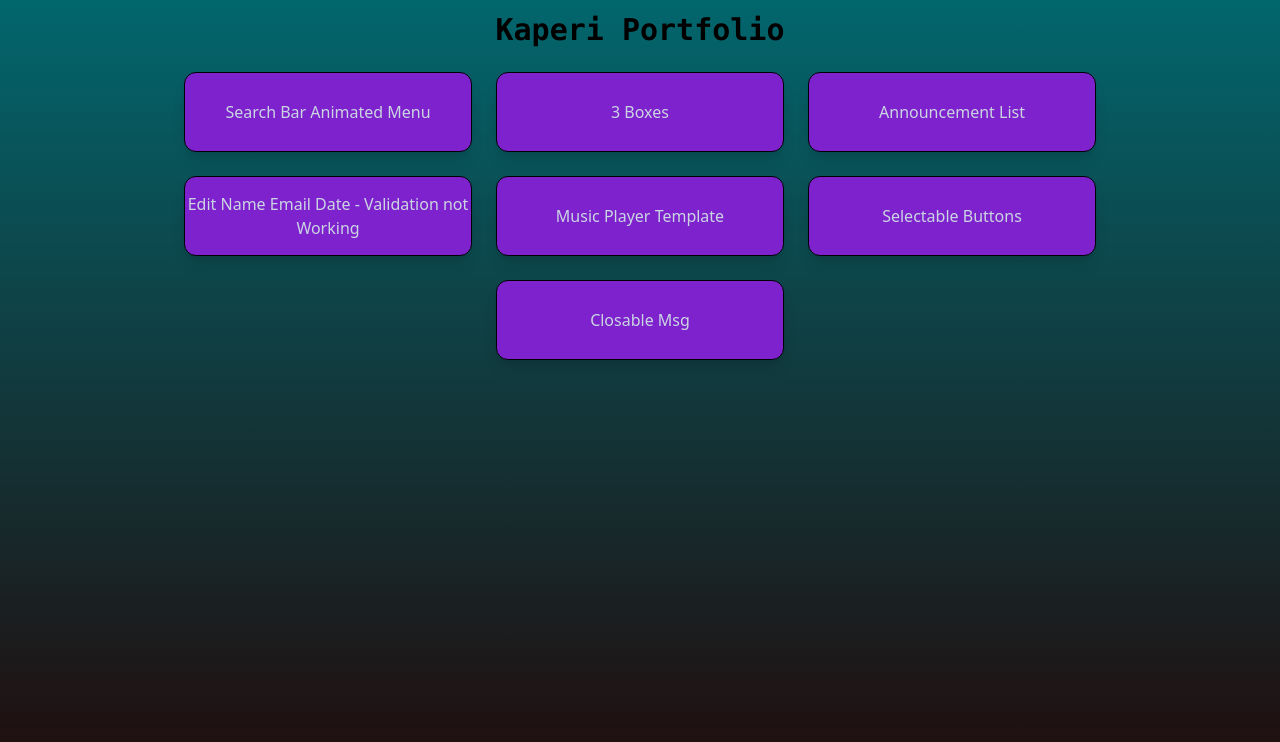
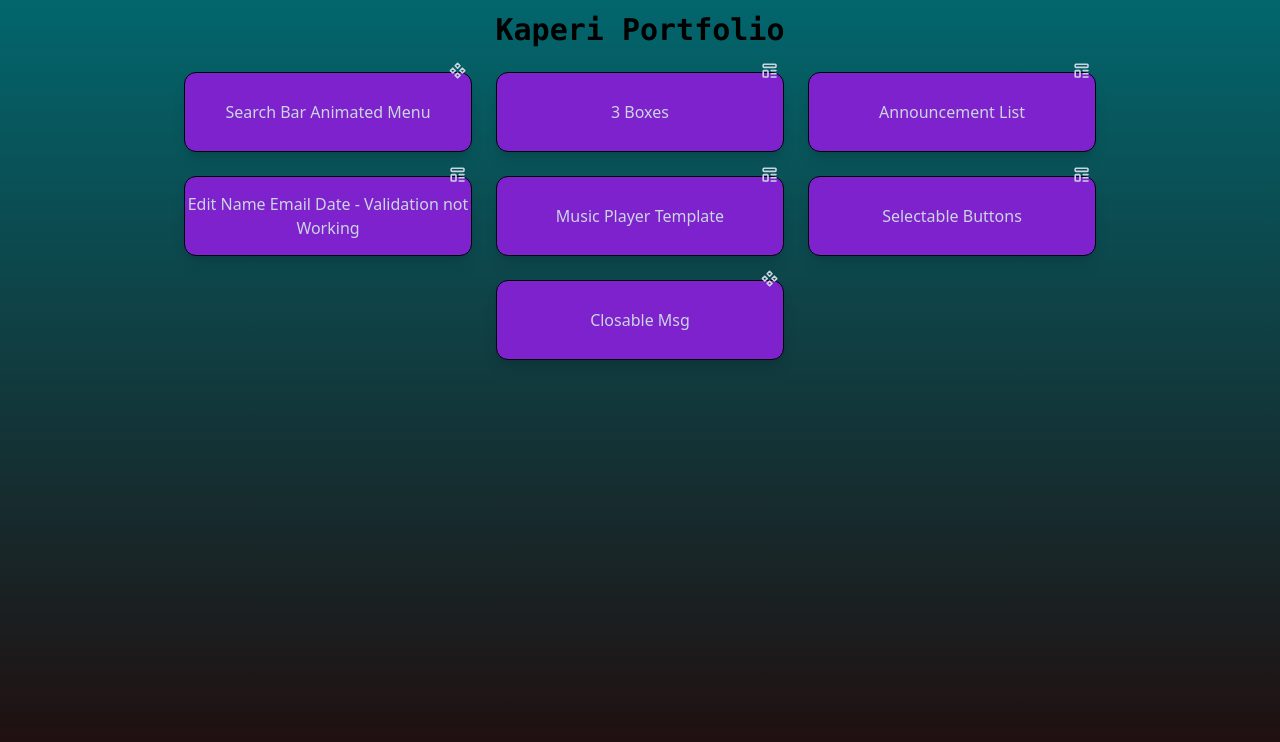
Before and after one commit to captainkapnap/kapericom, a Next.js app: page / in a window 1280 px wide. Shown: the top 742 px of the page. Built offline with nearby package versions, Linux system fonts and the light colour scheme.

Commit message:
trying animation

```diff
--- a/src/pages/components/icons.tsx
+++ b/src/pages/components/icons.tsx
@@ -1,6 +1,6 @@
 import React from 'react';
 type IcTProps = {
-    icons: "check" | "checks" | "x" | "chevronUp" | "chevronDown" | "search" | "dots" | "home" | "flame" | "library";
+    icons: "components" | "template" | "check" | "checks" | "x" | "chevronUp" | "chevronDown" | "search" | "dots" | "home" | "flame" | "library";
     classNameCustom?: string;
   };
 
@@ -85,17 +85,38 @@ function IcT({icons, classNameCustom}: IcTProps): JSX.Element | null {
                 <path d="M5 12l5 5l10 -10"></path>
             </svg>
         )
+    } else if (icons === "components") {
+        return (
+<svg xmlns="http://www.w3.org/2000/svg" className={classNameCustom ?? undefined} width="24" height="24" viewBox="0 0 24 24" strokeWidth="2" stroke="currentColor" fill="none" strokeLinecap="round" strokeLinejoin="round">
+   <path stroke="none" d="M0 0h24v24H0z" fill="none"></path>
+   <path d="M3 12l3 3l3 -3l-3 -3z"></path>
+   <path d="M15 12l3 3l3 -3l-3 -3z"></path>
+   <path d="M9 6l3 3l3 -3l-3 -3z"></path>
+   <path d="M9 18l3 3l3 -3l-3 -3z"></path>
+</svg>
+        )
+    } else if (icons === "template") {
+        return (
+            <svg xmlns="http://www.w3.org/2000/svg" className={classNameCustom ?? undefined} width="24" height="24" viewBox="0 0 24 24" strokeWidth="2" stroke="currentColor" fill="none" strokeLinecap="round" strokeLinejoin="round">
+                <path stroke="none" d="M0 0h24v24H0z" fill="none"></path>
+                <path d="M4 4m0 1a1 1 0 0 1 1 -1h14a1 1 0 0 1 1 1v2a1 1 0 0 1 -1 1h-14a1 1 0 0 1 -1 -1z"></path>
+                <path d="M4 12m0 1a1 1 0 0 1 1 -1h4a1 1 0 0 1 1 1v6a1 1 0 0 1 -1 1h-4a1 1 0 0 1 -1 -1z"></path>
+                <path d="M14 12l6 0"></path>
+                <path d="M14 16l6 0"></path>
+                <path d="M14 20l6 0"></path>
+            </svg>
+
+        )
     }
-
-
     return(null);
 }
 
 export default IcT;
 
+/*
+} else if (icons === "") {
+    return (
 
-// } else if (icons === "") {
-//     return (
-
-//     )
-// }
+    )
+}
+*/
--- a/src/pages/components/portfolio.tsx
+++ b/src/pages/components/portfolio.tsx
@@ -1,5 +1,6 @@
 import { listOfPages } from "~/utils/pages";
 import Link from "next/link";
+import IcT from "./icons";
 
 
 function KaperiPortfolio() {
@@ -13,7 +14,14 @@ function KaperiPortfolio() {
     return (
         <div className='text-slate-300 flex flex-wrap w-[90%] justify-center items-center'>
             {listOfPages.map((event, index) => (
-                <div className='bg-purple-700 hover:bg-cyan-600 hover:font-semibold rounded-xl text-center m-3 h-20 w-[25%] border-black border shadow-lg flex justify-center items-center' key={index}>
+                <div className='relative bg-purple-700 hover:bg-cyan-600 hover:font-semibold rounded-xl text-center m-3 h-20 w-[25%] border-black border shadow-lg flex justify-center items-center' key={index}>
+                    <div className='absolute right-1 -top-3'>
+                        {event.type === "Component" ?
+                            <IcT icons="components" classNameCustom="h-[1.2rem] w-[1.2rem]" />
+                         :
+                            <IcT icons="template" classNameCustom="h-[1.2rem] w-[1.2rem]" />
+                         }
+                    </div>
                     <Link href={event.type === "Component" ? `/portfolio/components/${event.fileName.slice(0,-4)}` :  `/portfolio/templates/${event.fileName.slice(0,-4)}`} key={index}>
                         {event.title}
                     </Link>
--- a/src/pages/portfolio/components/popup-msg-canClose.tsx
+++ b/src/pages/portfolio/components/popup-msg-canClose.tsx
@@ -1,4 +1,4 @@
-import { MouseEventHandler, useState } from "react";
+import { MouseEventHandler, useEffect, useState } from "react";
 import IcT from "~/pages/components/icons";
 
 type Messages = { msg2: string | null | undefined, type: 'Confirmation' | 'Error' | 'Success' | null | undefined, errorMsg: string | null | undefined}[]
@@ -12,6 +12,7 @@ const messages: Messages = [
 function ICodeThis() {
     // ================ STATE ================
     const [activeMsg, setActiveMsg] = useState<Messages>([{msg2: null, type: null, errorMsg: null}]);
+    const [bgColor, setBgColor] = useState<string>();
 
     // ================ HELPERS ================
     function handleButton(msg2display: number) {
@@ -25,36 +26,57 @@ function ICodeThis() {
         }
     }
 
-    // ================ LIFECYCLE ================
+    function ShowMessage() {
 
-
-    // ================ RETURN ================
         return (
-      <div id="toggleDarkDiv" className="dark">
-        <div id="bodyDiv" className="bg-slate-100 min-h-screen flex justify-center items-center">
-            <div className='relative bg-blue-700 h-[80dvh] w-[80%] max:w-20 flex justify-center items-center rounded-lg shadow-xl drop-shadow-lg'>
-                <div className='bg-sky-500 w-[90%] h-[10%] rounded-md flex items-center' id="container">
-                    <div className="" id="icon">
+            <div className={`${bgColor} animate-left-out w-[90%] h-[10%] rounded-md flex items-center`} id="container">
+            <div className="h-full w-[5%] items-center flex pl-2" id="icon">
+                {activeMsg[0]?.type === "Success" && (
                         <IcT icons="check" classNameCustom="h-4 w-4" />
+                        )}
             </div>
-                    <div className="" id="msg">
-                        <small>
+            <div className="h-full w-[70%] items-center flex" id="msg">
+                <small className='pl-3'>
                     {activeMsg[0]?.msg2}
                 </small>
             </div>
-                    <div className="" id="errorMsg">
+            <div className="h-full w-[15%] flex items-center italic justify-end" id="errorMsg">
                 <small>
                     {activeMsg[0]?.errorMsg && (
                         activeMsg[0].errorMsg
                     )}
                 </small>
             </div>
-                    <div className="" id="close">
-                        <button className=''>
+            <div className="h-full w-[10%]  flex items-center justify-end pr-2" id="close">
+                <button className='hover:text-slate-200 transition-colors duration-300'>
                     <IcT icons="x" classNameCustom="h-4 w-4"/>
                 </button>
             </div>
         </div>
+        )
+    }
+
+    // ================ LIFECYCLE ================
+    useEffect(() => {
+        if (activeMsg[0]?.type === "Error") {
+            const timeout = setTimeout(() => {
+                setBgColor('bg-rose-500');
+            }, 1000);
+
+            return () => clearTimeout(timeout);
+        } else {
+            setBgColor('bg-sky-500');
+        }
+    })
+
+    // ================ RETURN ================
+    return (
+      <div id="toggleDarkDiv" className="dark">
+        <div id="bodyDiv" className="bg-slate-100 min-h-screen flex justify-center items-center">
+            <div className='relative bg-blue-700 h-[80dvh] w-[80%] max:w-20 flex justify-center items-center rounded-lg shadow-xl drop-shadow-lg overflow-hidden'>
+                {activeMsg[0]?.type !== null && (
+                    <ShowMessage />
+                )}
                 <div className='flex absolute bottom-2 text-slate-100 font-semibold'>
                     <button className="bg-slate-800 hover:ring-offset-2 outline-none hover:ring-2 hover:ring-sky-500 m-0.5 px-3 py-1 rounded-md drop-shadow" onClick={() => handleButton(0)}>MSG 1</button>
                     <button className="bg-slate-800 hover:ring-offset-2 outline-none hover:ring-2 hover:ring-sky-500 m-0.5 px-3 py-1 rounded-md drop-shadow" onClick={() => handleButton(1)}>MSG 2</button>
--- a/src/styles/app.css
+++ b/src/styles/app.css
@@ -65,3 +65,19 @@
     animation-duration: 0.5s;
     animation-timing-function: ease-in-out;
 }
+
+/* popup Msg Closing Animation */
+@keyframes leftOut {
+    0% {
+        transform: translateX(0%)
+    }
+    100% {
+        transform: translateX(-120%)
+    }
+}
+
+.animate-left-out {
+    animation: leftOut;
+    animation-duration: 1s;
+    animation-timing-function: cubic-bezier(0.215, 0.610, 0.355, 1);
+}
--- a/src/utils/pages.tsx
+++ b/src/utils/pages.tsx
@@ -1,12 +1,12 @@
 
-type ListofPages = { type: "Component" | "Template", fileName: string, title: string}[]
+type ListofPages = { type: "Component" | "Template", fileName: string, title: string, desc: string}[]
 
 export const listOfPages: ListofPages = [
-    {type: "Component", fileName: 'scroll-bar-anim-menu.tsx', title: 'Search Bar Animated Menu'},
-    {type: "Template", fileName: '3boxes.tsx', title: '3 Boxes'},
-    {type: "Template", fileName: 'announcements.tsx', title: 'Announcement List'},
-    {type: "Template", fileName: 'edit-name-email-date.tsx', title: 'Edit Name Email Date - Validation not Working'},
-    {type: "Template", fileName: 'music.tsx', title: 'Music Player Template'},
-    {type: "Template", fileName: 'popup-w-buttons.tsx', title: 'Selectable Buttons'},
-    {type: "Component", fileName: 'popup-msg-canClose.tsx', title: 'Closable Msg'},
+    {type: "Component", fileName: 'scroll-bar-anim-menu.tsx', title: 'Search Bar Animated Menu', desc: 'This component utilizes an animated menu by utilizing a short-circuit evaluation.  When the box is checked, show the div with 3 checkbox.  There is a class called animation-slide-down on this div and in the CSS, it has keyframes from 0 to 100% opacity and referenced in the animation-name css attribute.'},
+    {type: "Template", fileName: '3boxes.tsx', title: '3 Boxes', desc: ''},
+    {type: "Template", fileName: 'announcements.tsx', title: 'Announcement List', desc: ''},
+    {type: "Template", fileName: 'edit-name-email-date.tsx', title: 'Edit Name Email Date - Validation not Working', desc: ''},
+    {type: "Template", fileName: 'music.tsx', title: 'Music Player Template', desc: ''},
+    {type: "Template", fileName: 'popup-w-buttons.tsx', title: 'Selectable Buttons', desc: ''},
+    {type: "Component", fileName: 'popup-msg-canClose.tsx', title: 'Closable Msg', desc: ''},
 ]
```
Lines whose indentation alone changed are shown as unchanged.
